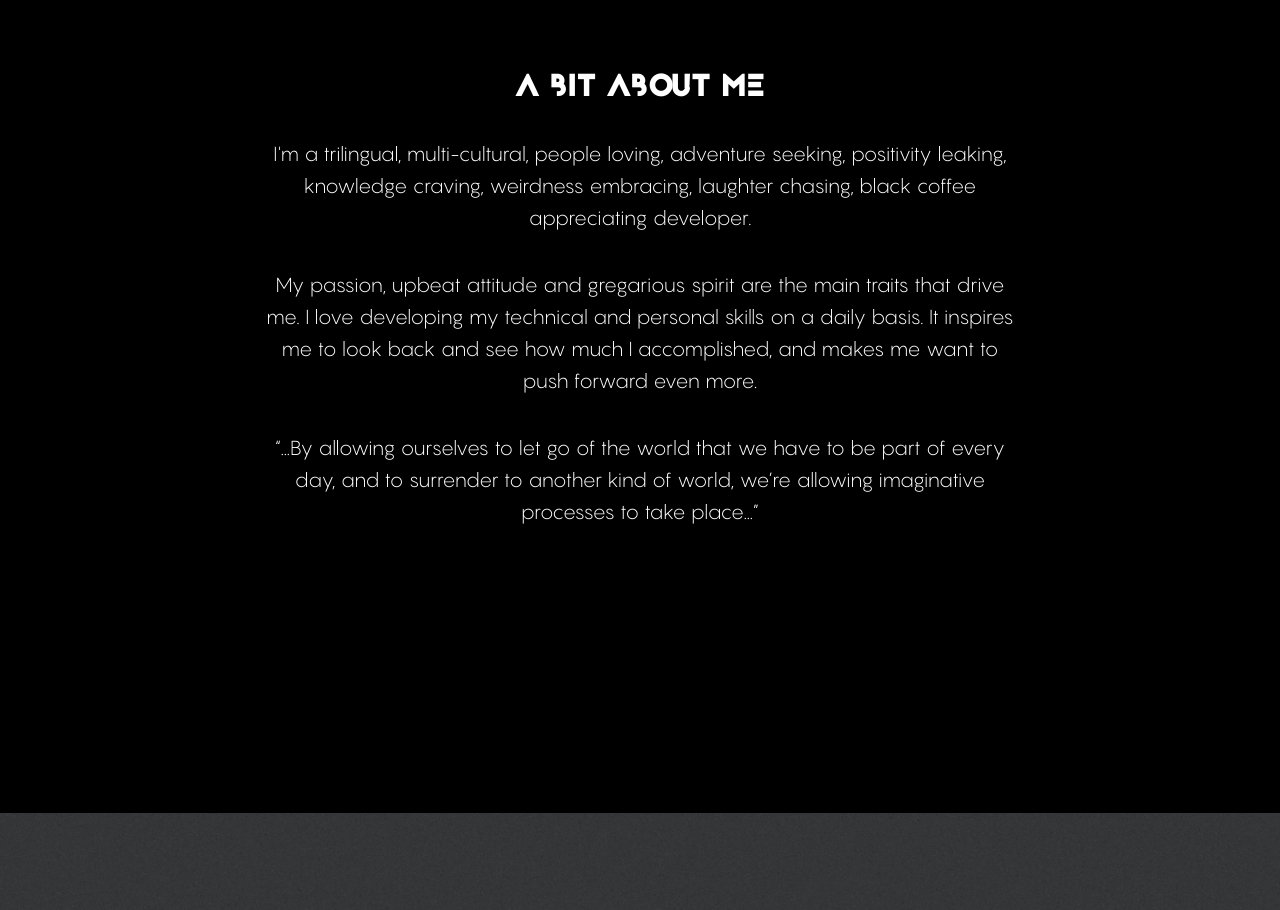
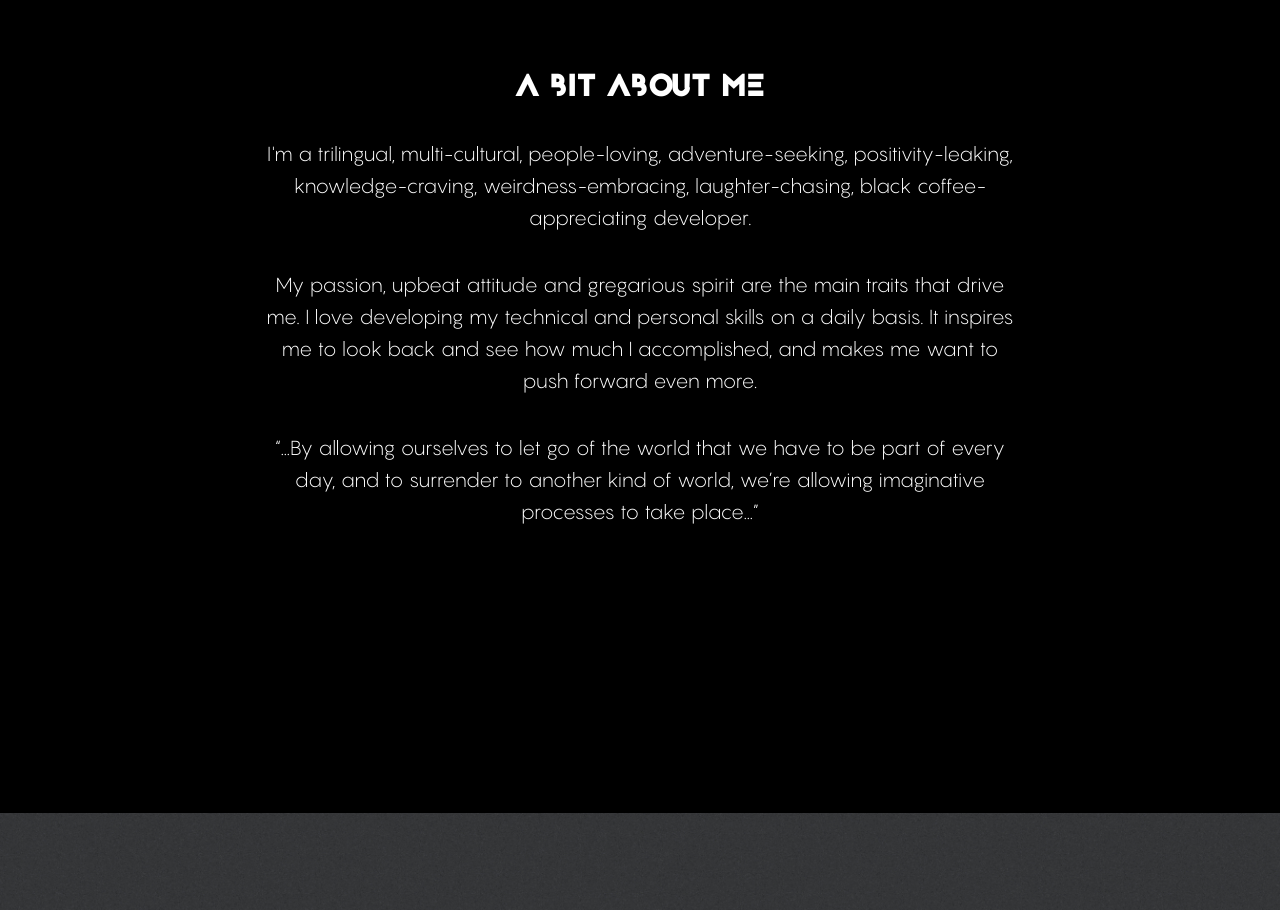
Before and after one commit to Aslonski/Aslonski.github.io, a website: page index.html in a window 1280 px wide. Shown: the part 980-1890 px from the top of the page. Drawn offline with nearby package versions, Linux system fonts and the light colour scheme; some packages are replaced by stand-ins of ours.

Commit message:
Update index.html

```diff
--- a/index.html
+++ b/index.html
@@ -98,7 +98,7 @@
         <div class="row">
             <div class="col-lg-8 col-lg-offset-2">
                 <h2>A bit about me</h2>
-                <p>I'm a trilingual, multi-cultural, people loving, adventure seeking, positivity leaking, knowledge craving, weirdness embracing, laughter chasing, black coffee appreciating developer. </p>
+                <p>I'm a trilingual, multi-cultural, people-loving, adventure-seeking, positivity-leaking, knowledge-craving, weirdness-embracing, laughter-chasing, black coffee-appreciating developer. </p>
                 <p>My passion, upbeat attitude and gregarious spirit are the main traits that drive me. I love developing my technical and personal skills on a daily basis. It inspires me to look back and see how much I accomplished, and makes me want to push forward even more. <br>
                 </p>
                 <p>“...By allowing ourselves to let go of the world that we have to be part of every day, and to surrender to another kind of world, we’re allowing imaginative processes to take place...”</p>
```
